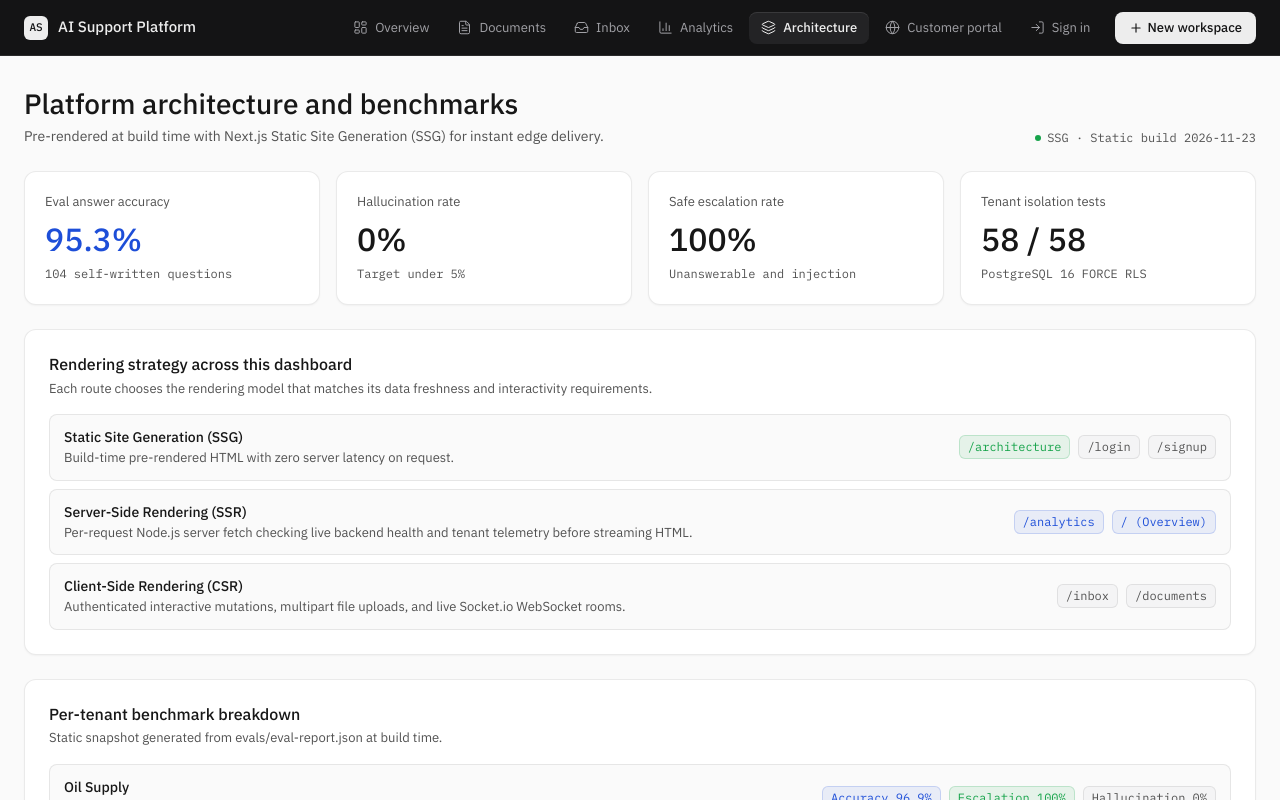
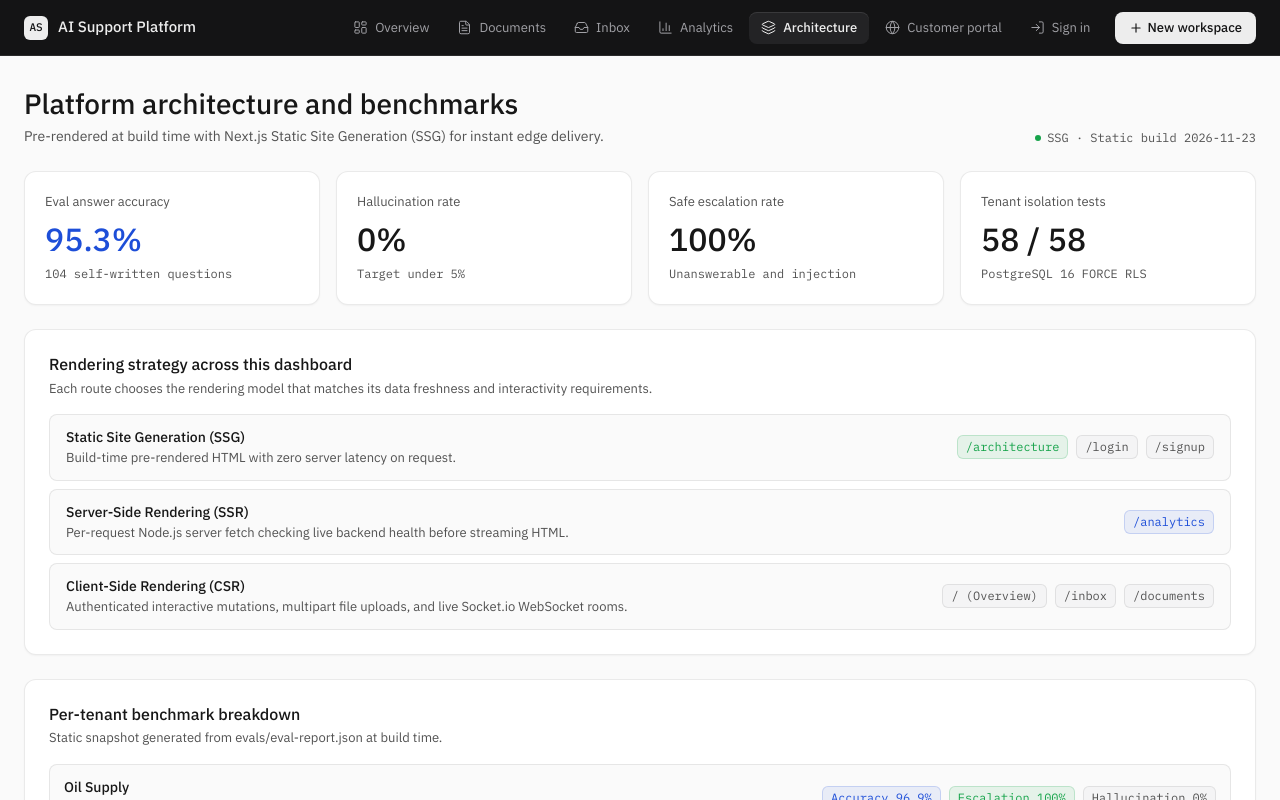
Before and after one commit to MirEashanZaman/ai-support-platform, a Next.js app in the folder dashboard/: page /architecture in a window 1280 px wide. Shown: the top 800 px of the page. Built offline with nearby package versions, Linux system fonts and the light colour scheme; no server answers.

Commit message:
style(dashboard): align /architecture card padding to 4px grid and sync CSR/SSR route mapping

```diff
--- a/dashboard/src/app/architecture/page.tsx
+++ b/dashboard/src/app/architecture/page.tsx
@@ -159,7 +159,7 @@ export default function ArchitectureStaticPage() {
               alignItems: 'center',
               flexWrap: 'wrap',
               gap: 12,
-              padding: '12px 14px',
+              padding: '12px 16px',
               borderRadius: 8,
               background: 'var(--bg-page)',
               border: '1px solid var(--border-hairline)',
@@ -187,7 +187,7 @@ export default function ArchitectureStaticPage() {
               alignItems: 'center',
               flexWrap: 'wrap',
               gap: 12,
-              padding: '12px 14px',
+              padding: '12px 16px',
               borderRadius: 8,
               background: 'var(--bg-page)',
               border: '1px solid var(--border-hairline)',
@@ -198,15 +198,12 @@ export default function ArchitectureStaticPage() {
                 Server-Side Rendering (SSR)
               </div>
               <div style={{ fontSize: 13, color: 'var(--text-secondary)' }}>
-                Per-request Node.js server fetch checking live backend health and tenant telemetry before streaming HTML.
+                Per-request Node.js server fetch checking live backend health before streaming HTML.
               </div>
             </div>
             <div style={{ display: 'flex', gap: 8, flexWrap: 'wrap' }}>
               <Link href="/analytics" className="sig-tag sig-tag-accent">
                 /analytics
-              </Link>
-              <Link href="/" className="sig-tag sig-tag-accent">
-                / (Overview)
               </Link>
             </div>
           </div>
@@ -218,7 +215,7 @@ export default function ArchitectureStaticPage() {
               alignItems: 'center',
               flexWrap: 'wrap',
               gap: 12,
-              padding: '12px 14px',
+              padding: '12px 16px',
               borderRadius: 8,
               background: 'var(--bg-page)',
               border: '1px solid var(--border-hairline)',
@@ -233,6 +230,9 @@ export default function ArchitectureStaticPage() {
               </div>
             </div>
             <div style={{ display: 'flex', gap: 8, flexWrap: 'wrap' }}>
+              <Link href="/" className="sig-tag">
+                / (Overview)
+              </Link>
               <Link href="/inbox" className="sig-tag">
                 /inbox
               </Link>
```
